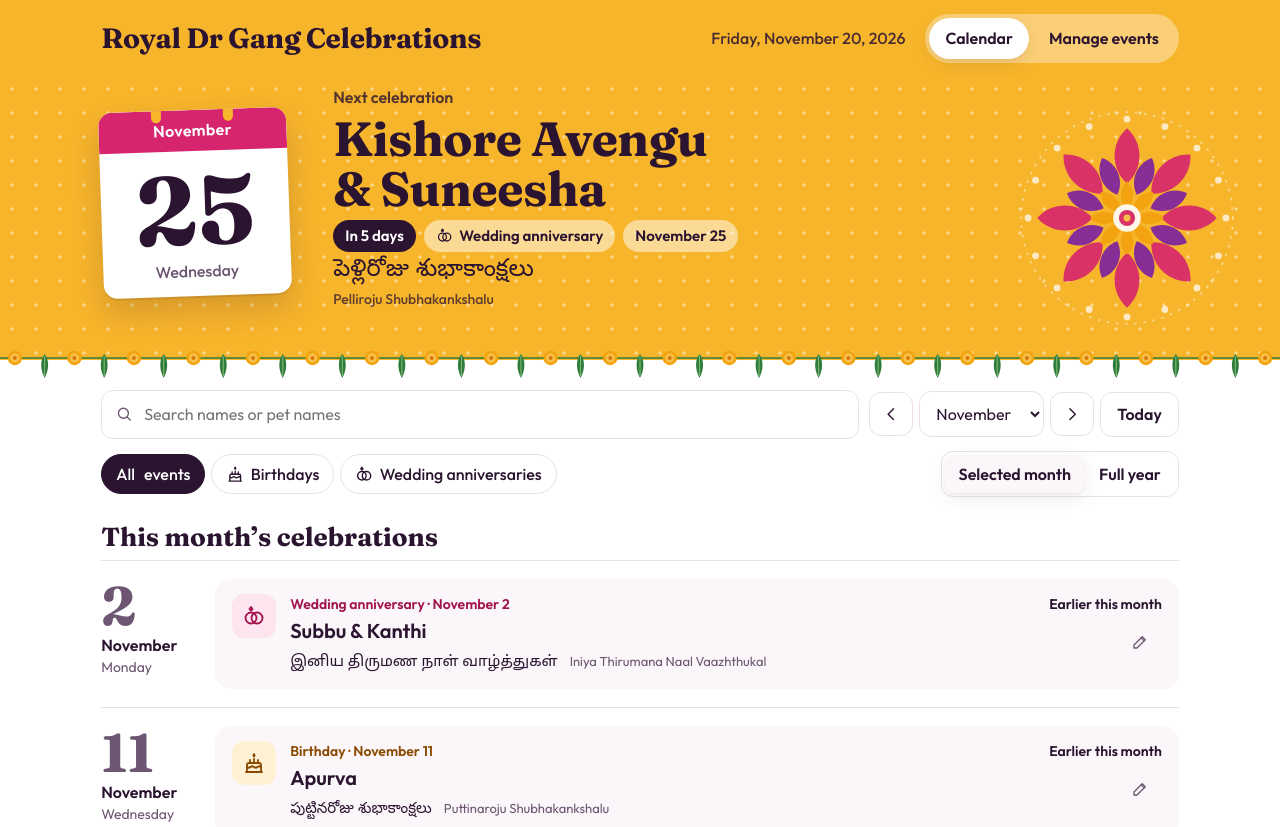
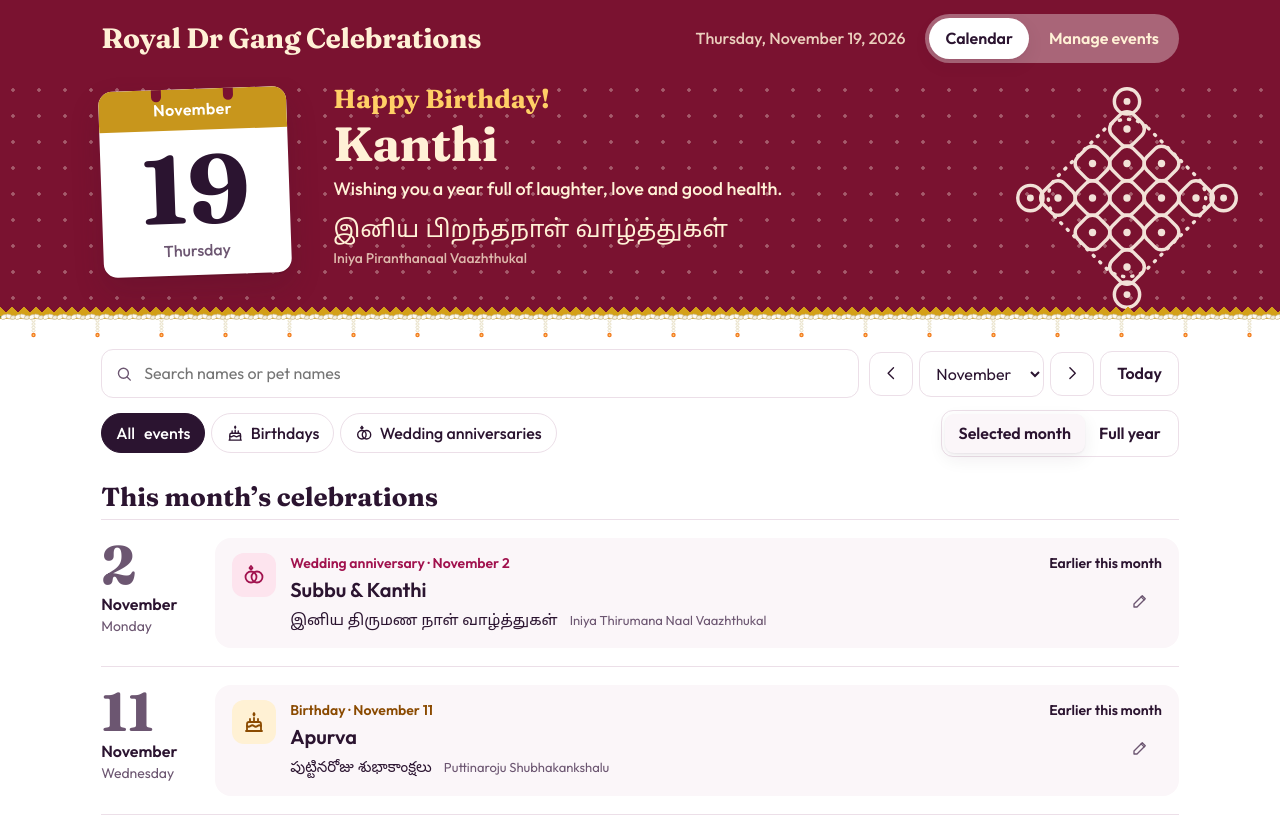
Before and after one commit to MSR024/RoyalDrGang, a plain HTML site: page index.html in a window 1280 px wide. Shown: the top 827 px of the page. Drawn offline with Linux system fonts and the light colour scheme; a web font is replaced by a local one.

Commit message:
Use US Pacific time as the group's calendar day
Every visitor sees the same "today" as California, so friends in India
see the same celebration as friends in the US until midnight PST/PDT.
BASE_TIME_ZONE in dev/src/logic.js; tests cover India viewers, DST and
New Year's Eve.

Co-Authored-By: Claude Opus 5.5 <noreply@anthropic.com>
Claude-Session: https://claude.ai/code/session_0135V8t2XPQQmptagWq6qnHp

```diff
--- a/index.html
+++ b/index.html
@@ -565,6 +565,16 @@ body{-webkit-tap-highlight-color:transparent;-webkit-text-size-adjust:100%}
   }
 
   /* ---------- Dates ---------- */
+  // The group's calendar day follows one time zone (US Pacific) for every viewer, so friends in
+  // India see a celebration for the same day as friends in California. Returns a local Date
+  // at midnight carrying that zone's year, month and day.
+  const BASE_TIME_ZONE = "America/Los_Angeles";
+  function todayIn(timeZone, now) {
+    const parts = new Intl.DateTimeFormat("en-US", { timeZone: timeZone || BASE_TIME_ZONE, year: "numeric", month: "numeric", day: "numeric" })
+      .formatToParts(now || new Date());
+    const get = (t) => Number(parts.find((p) => p.type === t).value);
+    return new Date(get("year"), get("month") - 1, get("day"));
+  }
   function currentMonth(today) {
     return (today || new Date()).getMonth() + 1;
   }
@@ -1024,7 +1034,7 @@ body{-webkit-tap-highlight-color:transparent;-webkit-text-size-adjust:100%}
     phon, COMMUNITIES, communitiesOf, greetingsFor, wishText,
     STORAGE_KEY, SCHEMA_VERSION, MONTHS, DAYS_IN_MONTH, norm,
     displayName, formatDayMonth, compareEvents, sortEvents, groupByDate, eventsInMonth, monthSummary,
-    currentMonth, daysUntil, relativeLabel, nextCelebration, nextAfterToday, upcoming,
+    BASE_TIME_ZONE, todayIn, currentMonth, daysUntil, relativeLabel, nextCelebration, nextAfterToday, upcoming,
     buildAliasIndex, matchesQuery, filterEvents, matchedAlias,
     validateEvent, makeId, isDuplicate, findDuplicate, mergeEvents,
     exportData, exportJSON, parseImport, planImport, applyImport,
@@ -1052,7 +1062,7 @@ const loaded = R.loadEvents(store, SEED);
 const S = {
   events: loaded.events, source: loaded.source, savedAt: loaded.savedAt, loadError: loaded.error,
   deletedSeedIds: loaded.deletedSeedIds || [], editedIds: loaded.editedIds || [], migrated: loaded.migrated || null,
-  today: new Date(), month: 0, filter: "all", view: "month", query: "", mfilter: "all", mq: "",
+  today: R.todayIn(R.BASE_TIME_ZONE), month: 0, filter: "all", view: "month", query: "", mfilter: "all", mq: "",
   storageOk: !!store, dl: null, undo: null, look: "",
 };
 S.month = R.currentMonth(S.today);
@@ -1176,6 +1186,7 @@ garlandRO.observe($("#garland"));
 /* ---------- header + hero ---------- */
 function renderHero() {
   $("#todayDate").textContent = S.today.toLocaleDateString(undefined, { weekday: "long", month: "long", day: "numeric", year: "numeric" });
+  $("#todayDate").title = "Celebrations follow US Pacific time (California), wherever you are.";
   const next = R.nextCelebration(S.events, S.today);
   const box = $("#heroInner");
   if (!next) { box.innerHTML = `<div class="hero-text"><p class="eyebrow">No celebrations yet</p><h2>Add the first birthday or anniversary</h2><a class="btn primary" href="#manage">Manage events</a></div>`; return; }
@@ -1598,7 +1609,7 @@ const shiftMonth = (d) => { S.month = ((S.month - 1 + d + 12) % 12) + 1; renderC
 $("#prevM").addEventListener("click", () => shiftMonth(-1));
 $("#nextM").addEventListener("click", () => shiftMonth(1));
 $("#monthSel").addEventListener("change", (e) => { S.month = +e.target.value; renderCalendar(); });
-$("#todayBtn").addEventListener("click", () => { S.today = new Date(); S.month = R.currentMonth(S.today); S.query = ""; S.filter = "all"; $("#q").value = ""; renderAll(); });
+$("#todayBtn").addEventListener("click", () => { S.today = R.todayIn(R.BASE_TIME_ZONE); S.month = R.currentMonth(S.today); S.query = ""; S.filter = "all"; $("#q").value = ""; renderAll(); });
 $("#q").addEventListener("input", (e) => { S.query = e.target.value; renderCalendar(); });
 $("#filters").addEventListener("click", (e) => { const b = e.target.closest("[data-f]"); if (b) { S.filter = b.dataset.f; renderCalendar(); } });
 document.querySelector(".seg").addEventListener("click", (e) => { const b = e.target.closest("[data-v]"); if (b) setHash(b.dataset.v === "year" ? "year" : ""); });
@@ -1653,7 +1664,7 @@ window.addEventListener("hashchange", route);
 // Keep "today" current: every minute while open, and whenever the page comes back to the
 // screen (iPhone Safari pauses background tabs, and restores pages from its back/forward cache).
 function refreshToday() {
-  const n = new Date();
+  const n = R.todayIn(R.BASE_TIME_ZONE);
   if (n.toDateString() !== S.today.toDateString()) {
     const wasOnCurrentMonth = S.month === S.today.getMonth() + 1;
     S.today = n;
```
Also changed, not shown: dev/src/index.html (+4 -3 lines), dev/src/logic.js (+11 -1 lines), dev/test/logic.test.js (+18 -0 lines), 1 other file.
